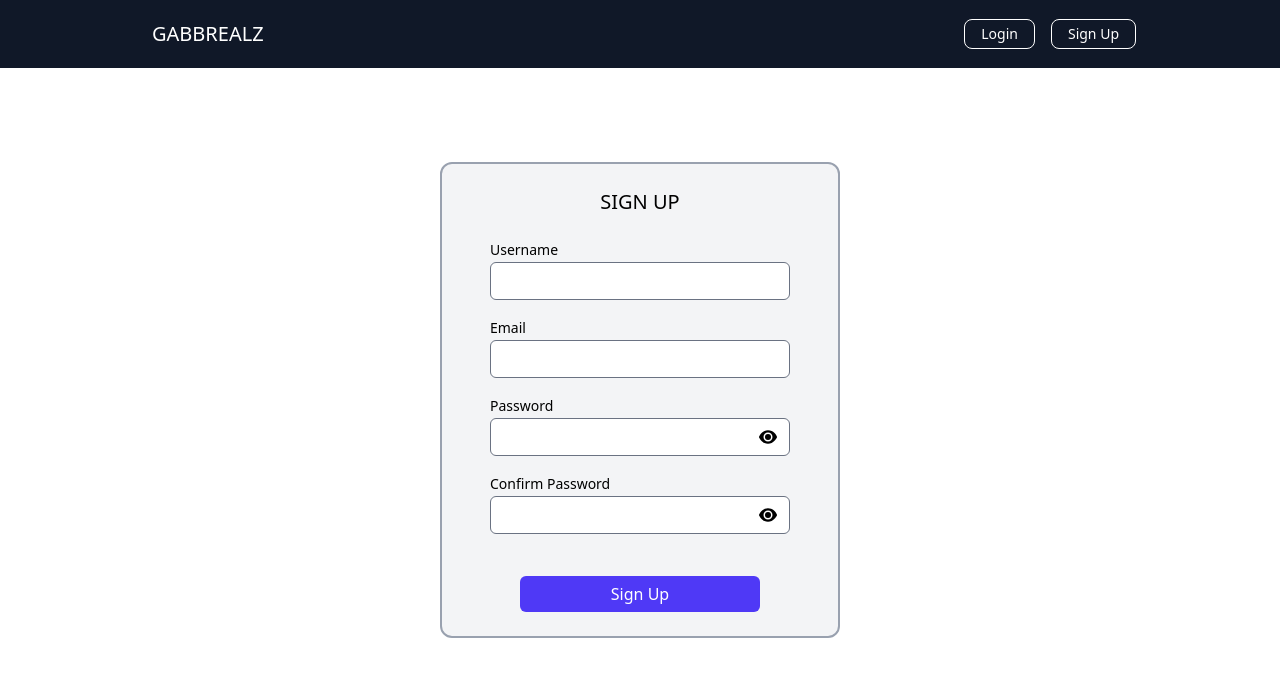
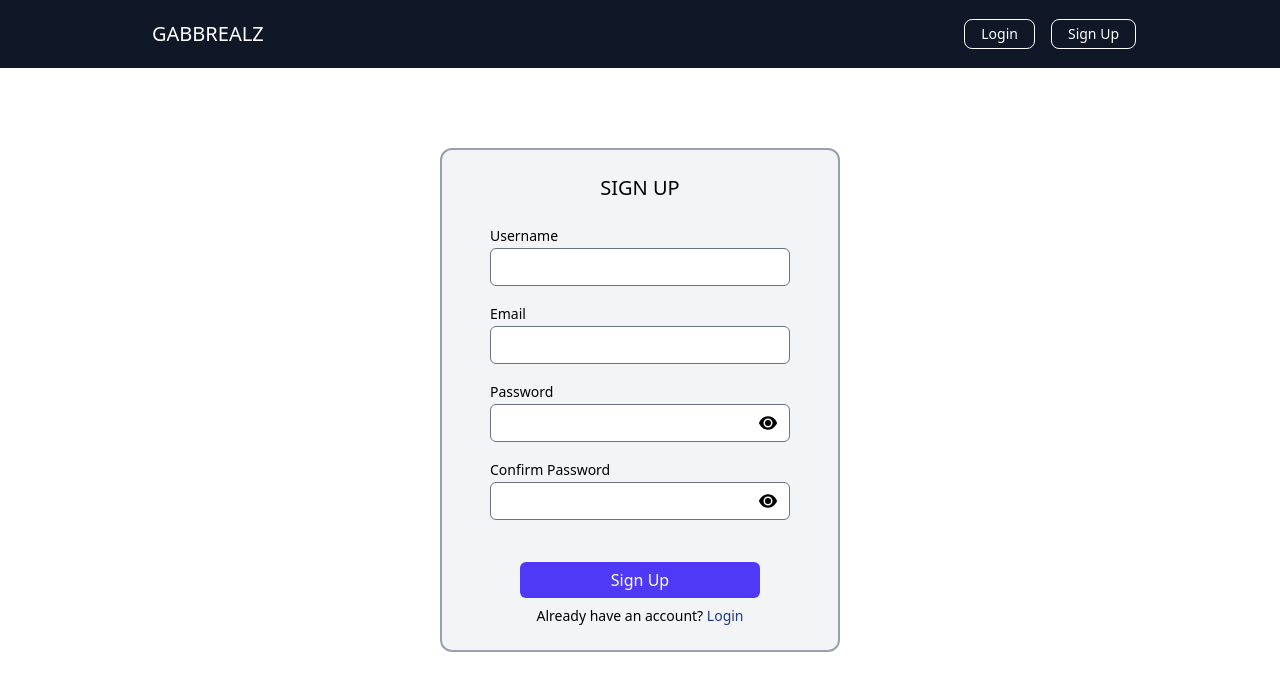
Before and after one commit to gabbrealz/LearningPHP, a React (Vite) app in the folder frontend/: page /sign-up in a window 1280 px wide. Shown: the top 690 px of the page. Built offline with nearby package versions, Linux system fonts and the light colour scheme; no server answers.

Commit message:
added a link below signup button to login page

```diff
--- a/frontend/src/pages/SignUp.jsx
+++ b/frontend/src/pages/SignUp.jsx
@@ -1,4 +1,5 @@
 import { useState, useEffect } from "react";
+import { Link } from "react-router-dom";
 import { FormInput, PasswordInput } from "../components/FormInput.jsx";
 
 const usernamePattern = /^[A-Za-z0-9_]+$/;
@@ -50,8 +51,16 @@ export default function SignUp() {
                        showWarning={passWarning} warningMessage="Password must have at least 8 characters, 1 digit, and 1 upper-case letter." />
         <PasswordInput formName="signup" inputName="confirm-password" label="Confirm Password" value={confirmPassword} setValue={setConfirmPassword}
                        showWarning={confirmPassWarning} warningMessage="Passwords do not match." />
-        <input type="submit" id="signup-submit" value="Sign Up" disabled={nameWarning || emailWarning || passWarning || confirmPassWarning}
-               className="w-4/5 text-white bg-indigo-600 mt-6 py-1.5 rounded-md cursor-pointer disabled:cursor-auto disabled:bg-indigo-400 hover:bg-indigo-500 transition-colors" />
+        <div className="w-4/5 flex flex-col mt-6">
+          <input type="submit" id="signup-submit" value="Sign Up" disabled={nameWarning || emailWarning || passWarning || confirmPassWarning}
+                 className="w-full text-white bg-indigo-600 mb-2 py-1.5 rounded-md cursor-pointer disabled:cursor-auto disabled:bg-indigo-400 hover:bg-indigo-500 transition-colors" />
+          <span className="w-full text-center text-sm">
+            Already have an account? {" "}
+            <Link to="/login" className="whitespace-nowrap text-blue-900 hover:text-blue-600 hover:underline">
+              Login
+            </Link>
+          </span>
+        </div>
       </form>
     </section>
   );
```
